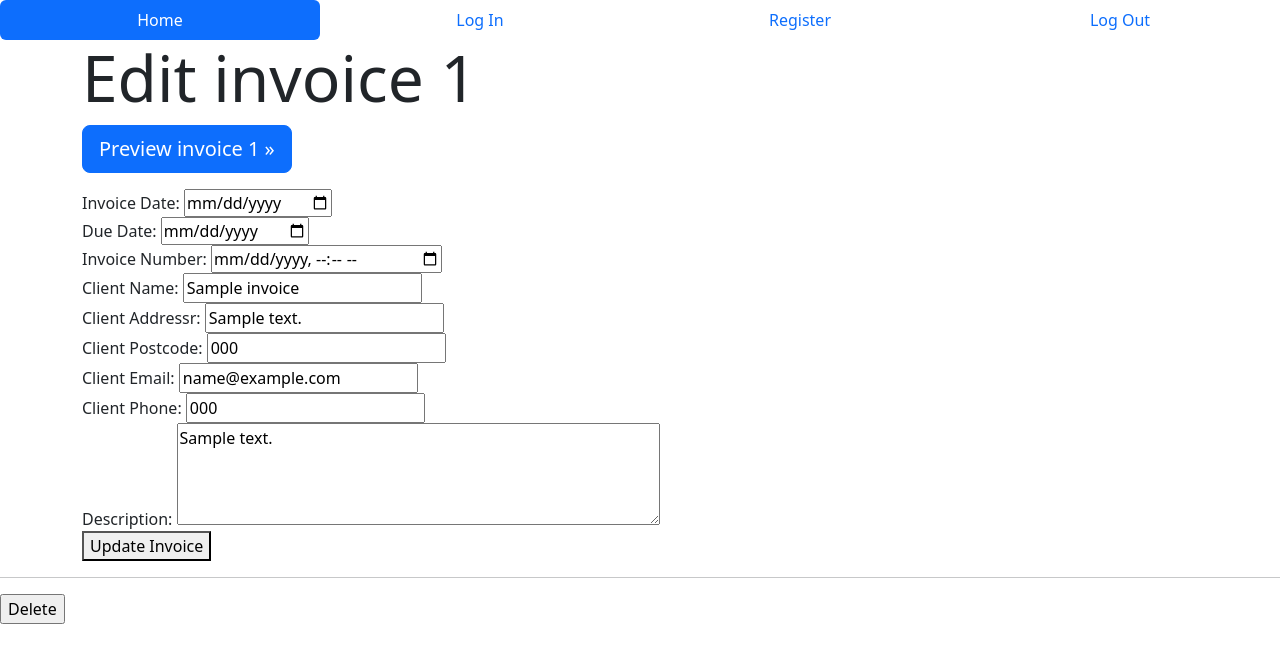
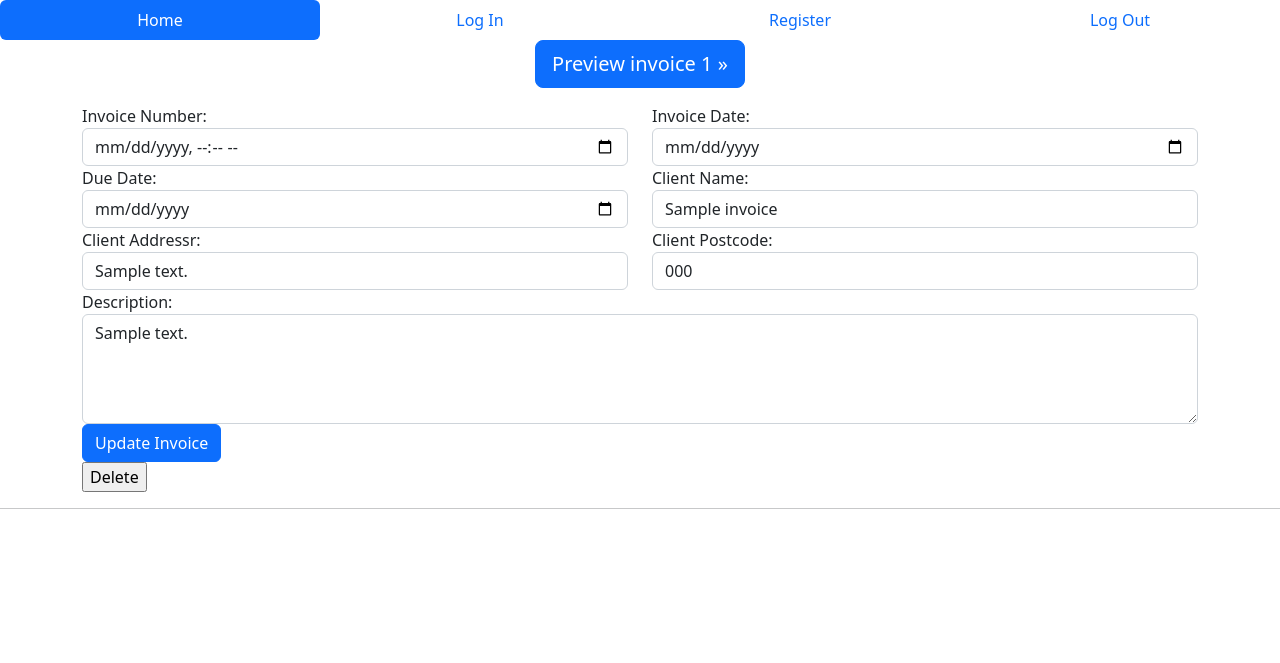
Before and after one commit to micrometre/flask-invoice, a Flask app: template flaskr/templates/invoice/update.html in a window 1280 px wide. Shown: the top 663 px of the page. Run offline with Flask 3, Linux system fonts and the light colour scheme; the template is opened without the code that fills it: most values are stand-ins (such as "Sample title", 1, 10 or a date in 2020).

Commit message:
sorted ui

```diff
--- a/flaskr/invoice.py
+++ b/flaskr/invoice.py
@@ -71,7 +71,7 @@ def create():
         client_phone = request.form.get('client_phone')
         error = None
         if not client_name:
-            error = "Title is required."
+            error = "name is required."
 
         if error is not None:
             flash(error)
--- a/flaskr/templates/invoice/update.html
+++ b/flaskr/templates/invoice/update.html
@@ -1,82 +1,106 @@
 {% extends 'base.html' %}
 
 {% block header %}
-<div class="jumbotron">
-  <div class="container">
-    <h1 class="display-3">{% block edit %}Edit invoice {{ invoices['id'] }}{% endblock %}</h1>
-    <p><a class="btn btn-primary btn-lg" href="{{ url_for('invoice.create_invoice', id=invoices['id']) }}"
-        role="button" target="_blank">
-
-        {% block preview %}Preview invoice {{ invoices['id'] }}{% endblock %}
-        »</a></p>
-  </div>
-</div>
 
 {% endblock %}
 
 {% block content %}
+
 <div class="container">
-  <form method="post">
-    <div>
+  <header class="header">
+    <p id="description" class="text-center"><a class="btn btn-primary btn-lg"
+        href="{{ url_for('invoice.create_invoice', id=invoices['id']) }}" role="button" target="_blank">
+
+        {% block preview %}Preview invoice {{ invoices['id'] }}{% endblock %}
+        »</a></p>
+    </p>
+  </header>
+  <div class="form-wrap">
+    <form id="update-invoice" method="post">
+      <div class="row">
+        <div class="col-md-6">
+          <div class="form-group">
+            <label for="invoice_number">Invoice Number:</label>
+            <input type="datetime-local" id="invoice_number" name="invoice_number"
+              value="{{ request.form['invoice_number'] or invoices['invoice_number'] }}" class="form-control" required>
+          </div>
+        </div>
+        <div class="col-md-6">
+          <div class="form-group">
             <label for="invoice_date">Invoice Date:</label>
             <input type="date" id="invoice_date" name="invoice_date"
-        value="{{request.form['invoice_date'] or invoices['invoice_date']}}" required>
+              value="{{request.form['invoice_date'] or invoices['invoice_date']}}" class="form-control" required>
+          </div>
+        </div>
       </div>
 
-    <div>
+      <div class="row">
+        <div class="col-md-6">
+          <div class="form-group">
             <label for="due_date">Due Date:</label>
             <input type="date" id="due_date" name="due_date"
-      value="{{ request.form['due_date'] or invoices['due_date'] }}" required>
+              value="{{ request.form['due_date'] or invoices['due_date'] }}" class="form-control">
+          </div>
+        </div>
+        <div class="col-md-6">
+          <div class="form-group">
+            <label for="client_name">Client Name:</label>
+            <input type="text" id="client_name" name="client_name"
+              value="{{ request.form['client_name'] or invoices['client_name'] }}" class="form-control" required>
+          </div>
+        </div>
       </div>
 
-    <div>
-      <label for="invoice_number">Invoice Number:</label>
-      <input type="datetime-local" id="invoice_number" name="invoice_number"
+      <div class="row">
+        <div class="col-md-6">
+          <div class="form-group">
+            <label for="client_address">Client Addressr:</label>
+            <input type="text" id="client_address" name="client_address"
+              value="{{ request.form['client_address'] or invoices['client_address'] }}" class="form-control" required>
+          </div>
+        </div>
+        <div class="col-md-6">
+          <div class="form-group">
+            <label for="client_postcode">Client Postcode:</label>
+            <input type="text" id="client_postcode" name="client_postcode"
+              value="{{ request.form['client_postcode'] or invoices['client_postcode'] }}" class="form-control"
+              required>
 
-        value="{{ request.form['invoice_number'] or invoices['invoice_number'] }}" required>
           </div>
-    <div>
-      <label for="client_name">Client Name:</label>
-      <input type="text" id="client_name" name="client_name"
-        value="{{ request.form['client_name'] or invoices['client_name'] }}" required>
+        </div>
       </div>
 
 
-    <div>
-      <label for="client_address">Client Addressr:</label>
-      <input type="text" id="client_address" name="client_address"
-        value="{{ request.form['client_address'] or invoices['client_address'] }}" required>
+
+      <div class="row">
+        <div class="col-md-12">
+          <div class="form-group">
+            <label for="description">Description:</label>
+            <textarea id="description" class="form-control" name="description" rows="4"
+              cols="50">{{ request.form['description'] or invoices['description'] }}</textarea>
+
+          </div>
+        </div>
       </div>
 
-    <div>
-      <label for="client_postcode">Client Postcode:</label>
-      <input type="text" id="client_postcode" name="client_postcode"
-        value="{{ request.form['client_postcode'] or invoices['client_postcode'] }}" required>
+      <div class="row">
+        <div class="col-md-4">
+          <button type="submit" id="submit" class="btn btn-primary btn-block">Update Invoice</button>
+        </div>
       </div>
 
-    <div>
-      <label for="client_email">Client Email:</label>
-      <input type="text" id="client_email" name="client_email"
-        value="{{ request.form['client_email'] or invoices['client_email'] }}" required>
+    </form>
   </div>
-    <div>
-      <label for="client_phone">Client Phone:</label>
-      <input type="text" id="client_phone" name="client_phone"
-        value="{{ request.form['client_phone'] or invoices['client_phone'] }}" required>
 </div>
 
 
-    <div>
-      <label for="description">Description:</label>
-      <textarea id="description" name="description" rows="4"
-        cols="50">{{ request.form['description'] or invoices['description'] }}</textarea>
-    </div>
-    <button type="submit">Update Invoice</button>
+
+
+<div class="container">
+  <form action="{{ url_for('invoice.delete', id=invoices['id']) }}" method="post">
+    <input class="danger" type="submit" value="Delete" onclick="return confirm('Are you sure?');">
   </form>
 </div>
 <hr>
-<form action="{{ url_for('invoice.delete', id=invoices['id']) }}" method="post">
-  <input class="danger" type="submit" value="Delete" onclick="return confirm('Are you sure?');">
-</form>
-</form>
+
 {% endblock %}
```
Also changed, not shown: flaskr/templates/invoice/create.html (+31 -40 lines), scripts/invoice/create.html (added, +53 -0 lines), scripts/invoice/index.html (added, +44 -0 lines), scripts/invoice/update.html (added, +58 -0 lines), scripts/invoice/view.html (added, +69 -0 lines). Lines whose indentation alone changed are shown as unchanged.
